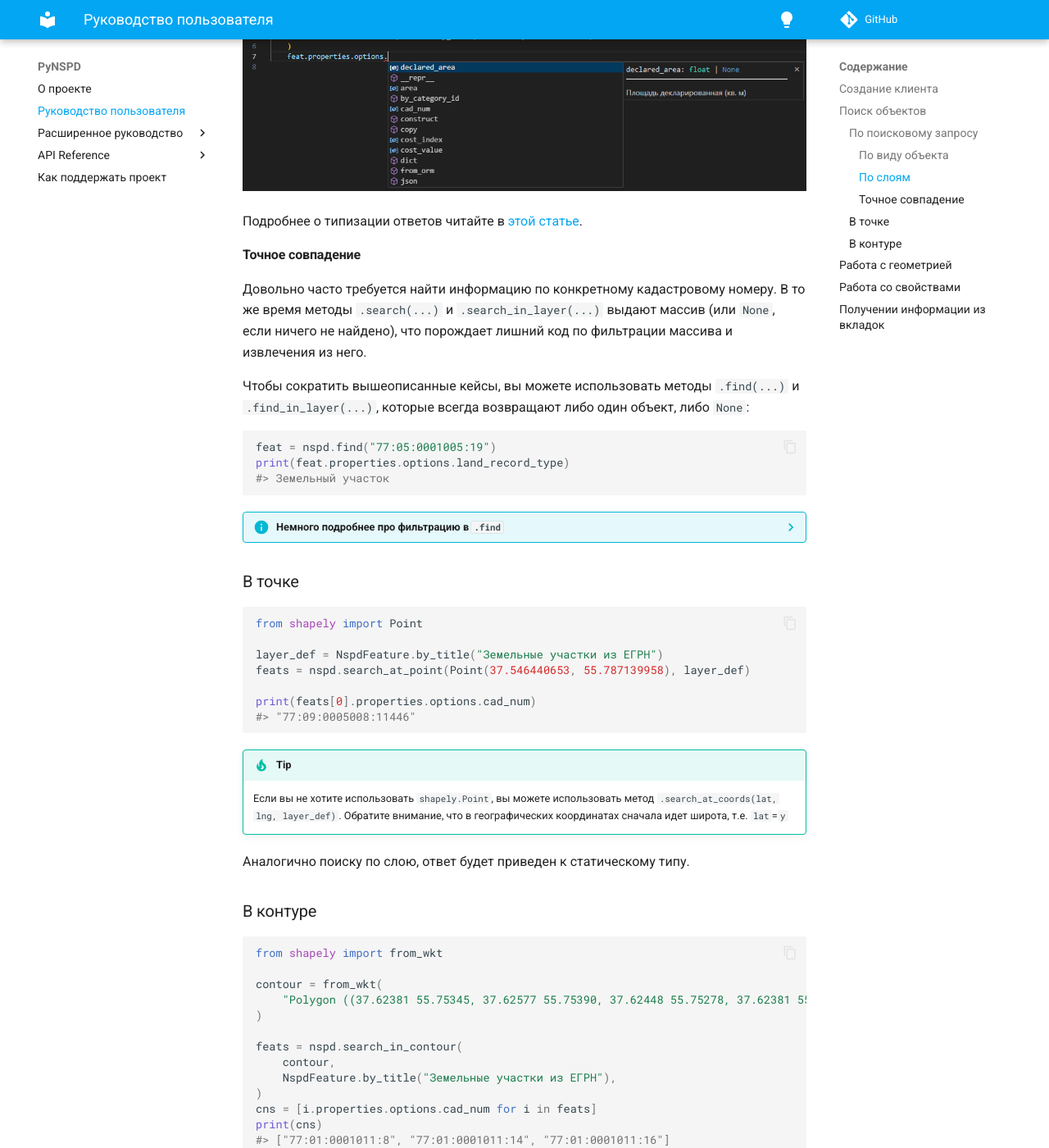
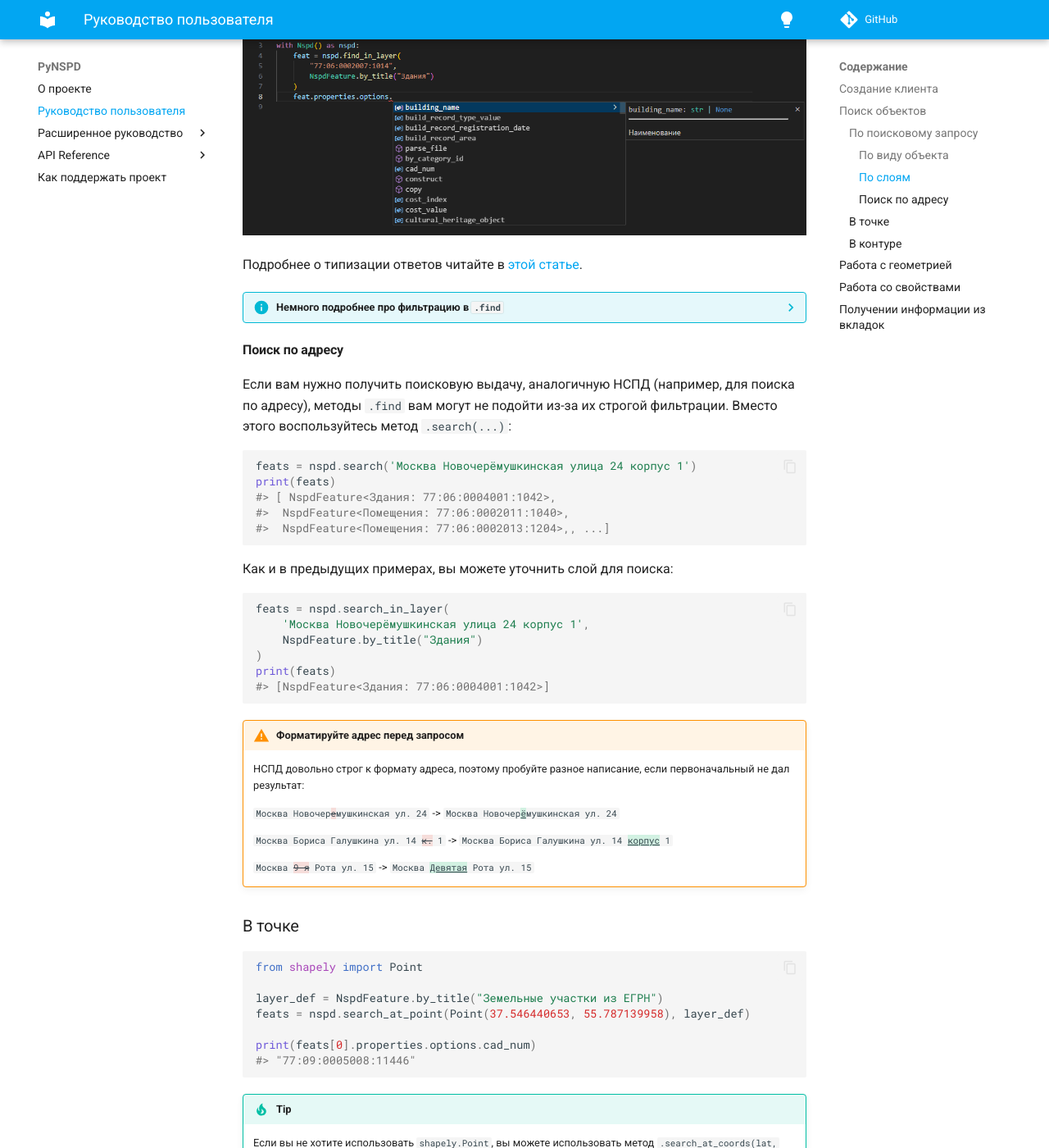
Before and after one commit to yazmolod/pynspd, an MkDocs documentation site: the page built from docs/userguide.md, in a window 1280 px wide and 1400 px high, scrolled down 1724 px. Shown: the whole window at 82% size. Built offline with MkDocs 1.6.1 and Material for MkDocs 9.7.7, drawn with Linux system fonts in a browser that asks for light colours; comment, search, counter and statistics services are not loaded; some of the changed text lies outside the part shown.

Commit message:
docs: add not about address search

````diff
--- a/docs/userguide.md
+++ b/docs/userguide.md
@@ -33,18 +33,20 @@ nspd.close()
 ```python
 from pynspd import ThemeId
 
-features = nspd.search("77:05:0001005:19", ThemeId.REAL_ESTATE_OBJECTS)
-print(features[0].properties.options.land_record_type)
+feat = nspd.find("77:05:0001005:19", ThemeId.REAL_ESTATE_OBJECTS)
+print(feat.properties.options.land_record_type)
 #> Земельный участок
 ```
 
 #### По слоям
 
 ```python
-features = nspd.search_in_layer(
-    "77:05:0001005:19",
-    NspdFeature.by_title("Земельные участки из ЕГРН")
+feat = nspd.find_in_layer(
+    "77:06:0002007:1014",
+    NspdFeature.by_title("Здания")
 )
+print(feat.properties.options.floors)
+#> 5
 ```
 
 Если вы работаете в современной **IDE** (*VS Code*, *PyCharm* и т.д.), то она сама подскажет вам доступный список слоев:
@@ -57,27 +59,47 @@ features = nspd.search_in_layer(
 
 Подробнее о типизации ответов читайте в [этой статье](advanced/typing.md).
 
+??? info "Немного подробнее про фильтрацию в `.find`"
+    `.find` не просто выдает оригинальную поисковую выдачу из НСПД, а гарантирует,
+    что запросу соответствует только один результат.
+    В это входит как и простая распаковка массива с одним результатом, так и более комплексные проверки.
 
-#### Точное совпадение
+    Если быть точнее: что поисковой запрос действительно присутствует в ответе и
+    НСПД не галлюцинирует (например, запрос `77:1:3033:1031` возвращает данные по к/н `02:54:000000:81`),
+    а так же напрямую относится к объекту (например, исключает помещения, включенные в ответ по зданию)
 
-Довольно часто требуется найти информацию по конкретному кадастровому номеру. В то же время методы `.search(...)`
-и `.search_in_layer(...)` выдают массив (или `None`, если ничего не найдено), что порождает лишний код
-по фильтрации массива и извлечения из него.
+#### Поиск по адресу
 
-Чтобы сократить вышеописанные кейсы, вы можете использовать методы `.find(...)` и `.find_in_layer(...)`,
-которые всегда возвращают либо один объект, либо `None`:
+Если вам нужно получить поисковую выдачу, аналогичную НСПД (например, для поиска по адресу),
+методы `.find` вам могут не подойти из-за их строгой фильтрации. Вместо этого воспользуйтесь метод `.search(...)`:
 
 ```python
-feat = nspd.find("77:05:0001005:19")
-print(feat.properties.options.land_record_type)
-#> Земельный участок
+feats = nspd.search('Москва Новочерёмушкинская улица 24 корпус 1')
+print(feats)
+#> [ NspdFeature<Здания: 77:06:0004001:1042>,
+#>  NspdFeature<Помещения: 77:06:0002011:1040>,
+#>  NspdFeature<Помещения: 77:06:0002013:1204>,, ...]
 ```
 
-??? info "Немного подробнее про фильтрацию в `.find`"
-    `.find` не просто проверяет, что в массиве один элемент и возвращает его.
-    Он проверяет, что поисковой запрос действительно присутствует в ответе и
-    НСПД не галлюцинирует (например, запрос `77:1:3033:1031` возвращает данные по к/н `02:54:000000:81`),
-    а так же напрямую относится к объекту (например, исключает помещения, включенные в ответ по зданию)
+Как и в предыдущих примерах, вы можете уточнить слой для поиска:
+
+```python
+feats = nspd.search_in_layer(
+    'Москва Новочерёмушкинская улица 24 корпус 1',
+    NspdFeature.by_title("Здания")
+)
+print(feats)
+#> [NspdFeature<Здания: 77:06:0004001:1042>]
+```
+
+!!! warning "Форматируйте адрес перед запросом"
+    НСПД довольно строг к формату адреса, поэтому пробуйте разное написание, если первоначальный не дал результат:
+
+    `Москва Новочер{--е--}мушкинская ул. 24` ->  `Москва Новочер{++ё++}мушкинская ул. 24`
+
+    `Москва Бориса Галушкина ул. 14 {--к.--} 1` ->  `Москва Бориса Галушкина ул. 14 {++корпус++} 1`
+
+    `Москва {--9-я--} Рота ул. 15` ->  `Москва {++Девятая++} Рота ул. 15`
 
 ### В точке
 
--- a/mkdocs.yml
+++ b/mkdocs.yml
@@ -23,6 +23,7 @@ theme:
 
 
 markdown_extensions:
+  - pymdownx.critic
   - pymdownx.highlight:
       anchor_linenums: true
       line_spans: __span
````
Also changed, not shown: docs/assets/typed_answer.png.
